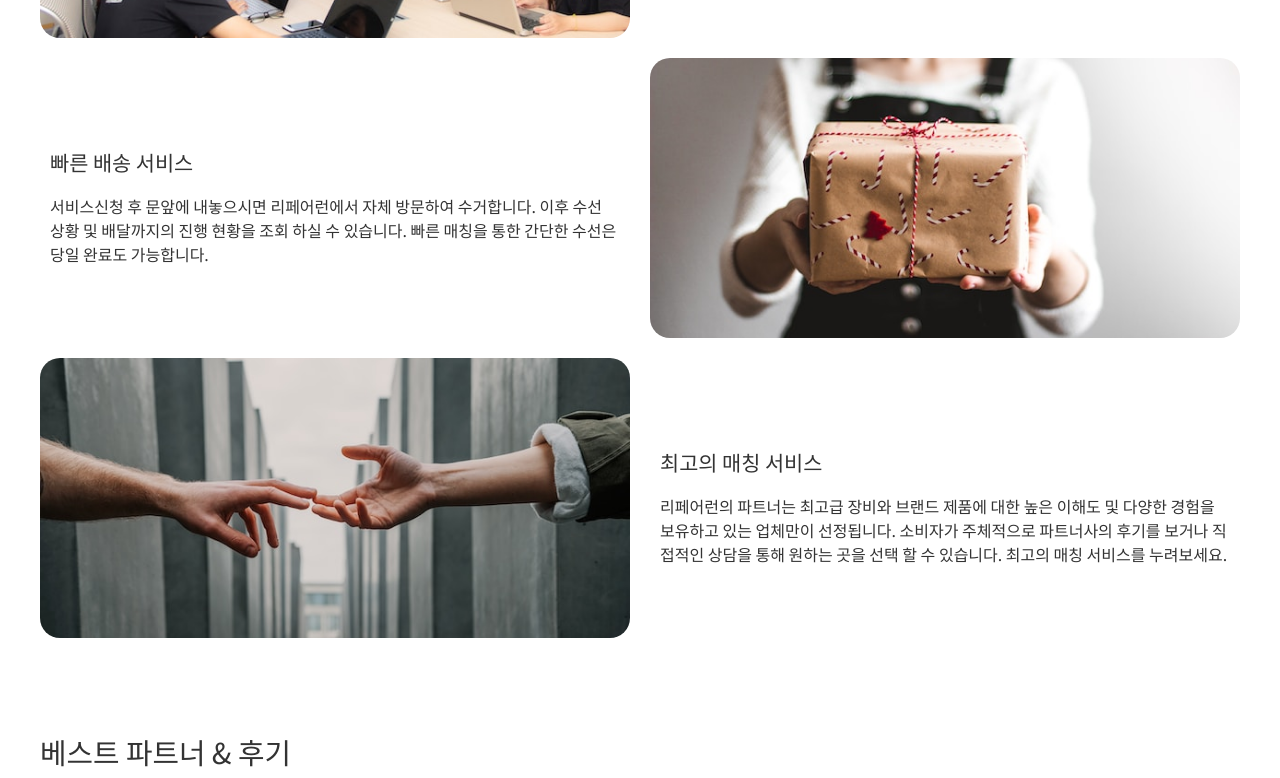
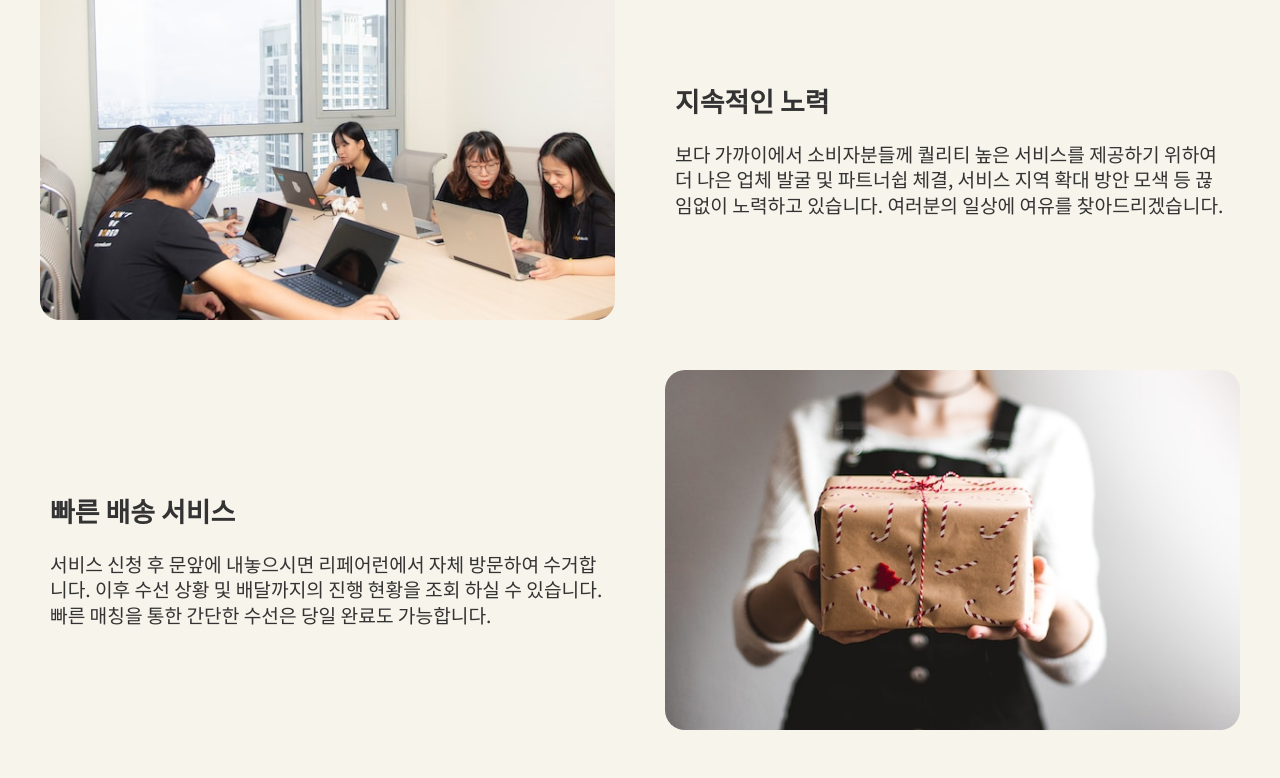
Before and after one commit to pshyun123/prj_repairrun, a React (Create React App) app: page / in a window 1280 px wide. Shown: the part 800-1578 px from the top of the page. Built offline with nearby package versions, Linux system fonts and the light colour scheme; no server answers.

Commit message:
logoslide 속도

```diff
--- a/src/component/BeforeAfter.jsx
+++ b/src/component/BeforeAfter.jsx
@@ -6,9 +6,9 @@ import {
   ReactCompareSliderImage,
 } from "react-compare-slider";
 
-export const FixStyle = styled.div`
+export const FixStyle = styled.section`
   .container {
-    margin-bottom: 80px;
+    margin-bottom: 150px;
     box-shadow: 4px 4px 8px rgba(0, 0, 0, 0.3);
     .beforeStyle {
       justify-content: start;
@@ -29,10 +29,6 @@ export const FixStyle = styled.div`
         padding: 20px;
         color: white;
         border-radius: 30px;
-        /* backdrop-filter: blur(0.25rem) saturate(180%) contrast(80%)
-        brightness(120%);
-      -webkit-backdrop-filter: blur(0.25rem) saturate(180%) contrast(80%)
-        brightness(120%);*/
         transition: opacity 0.25s ease-in-out;
         margin: 25px;
         background-color: var(--DARKBLUE);
@@ -42,6 +38,7 @@ export const FixStyle = styled.div`
 
   @media only screen and (max-width: 768px) {
     .container {
+      margin-bottom: 100px;
       .afterStyle,
       .beforeStyle {
         .label {
--- a/src/component/Slide.jsx
+++ b/src/component/Slide.jsx
@@ -6,14 +6,19 @@ import { useState, useEffect } from "react";
 import PartnerApi from "../api/PartnerApi";
 
 const LogoSlideStyle = styled.div`
-  padding: 60px 0;
+  padding: 100px 0;
   .rrPtns {
     text-align: center;
-    padding-bottom: 50px;
-    font-size: 1.8em;
+    padding-bottom: 80px;
+    font-size: 2em;
+    font-weight: 600;
+    margin-bottom: 10px;
   }
+
   .logo-slider {
-    transition-timing-function: linear;
+    .swiper-wrapper {
+      transition-timing-function: linear;
+    }
 
     .slide {
       width: 100%;
@@ -26,11 +31,11 @@ const LogoSlideStyle = styled.div`
     }
   }
   @media only screen and (max-width: 768px) {
-    padding: 0;
+    padding: 20px 0;
     .rrPtns {
       text-align: center;
       padding: 0;
-      font-size: 1.2em;
+      font-size: 1.5em;
     }
     .logo-slider {
       padding: 30px 0;
@@ -55,7 +60,7 @@ const LogoSlide = () => {
         const partnerLogoData = await PartnerApi.loadLogos();
         setUrlList(partnerLogoData);
       } catch (error) {
-        console.error("Error fetching data:", error);
+        console.error("Data Loading Error:", error);
       }
     };
 
--- a/src/pages/BasicMain.jsx
+++ b/src/pages/BasicMain.jsx
@@ -2,8 +2,8 @@ import { BannerStyle, ReasonStyle } from "../style/BasicMainStyle";
 import LogoSlide from "../component/Slide";
 import { useNavigate } from "react-router-dom";
 import ReviewListComp from "../component/ReviewList";
+import { bestPartnerStyle } from "../style/BasicMainStyle";
 import Fix from "../component/BeforeAfter";
-import { bestPartnerStyle } from "../style/BasicMainStyle";
 
 const MainBody = () => {
   const navigate = useNavigate();
@@ -40,7 +40,9 @@ const Reason = () => {
     <ReasonStyle>
       <div className="container">
         <div className="whyText">
-          <p className="wtxt">많은 사람들이 리페어런만 고집하는 이유?</p>
+          <p className="wtxt">
+            리페어런이 오픈과 동시에 정상의 자리를 차지한 이유!
+          </p>
         </div>
         <div className="reasonSet">
           <div className="reason reason1"></div>
@@ -48,10 +50,11 @@ const Reason = () => {
             <p className="repairR">지속적인 노력</p>보다 가까이에서 소비자분들께
             퀄리티 높은 서비스를 제공하기 위하여 더 나은 업체 발굴 및 파트너쉽
             체결, 서비스 지역 확대 방안 모색 등 끊임없이 노력하고 있습니다.
+            여러분의 일상에 여유를 찾아드리겠습니다.
           </div>
           <div className="reason reason3">
             <p className="repairR">빠른 배송 서비스</p>
-            서비스신청 후 문앞에 내놓으시면 리페어런에서 자체 방문하여
+            서비스 신청 후 문앞에 내놓으시면 리페어런에서 자체 방문하여
             수거합니다. 이후 수선 상황 및 배달까지의 진행 현황을 조회 하실 수
             있습니다. 빠른 매칭을 통한 간단한 수선은 당일 완료도 가능합니다.
           </div>
--- a/src/style/BasicMainStyle.jsx
+++ b/src/style/BasicMainStyle.jsx
@@ -13,7 +13,7 @@ export const BannerStyle = styled.section`
   background-size: cover;
   background-position: center;
   outline: 1px solid #999;
-  margin-bottom: 100px;
+  margin-bottom: 180px;
   .mainBanner {
     width: 100%;
     height: 100%;
@@ -53,6 +53,7 @@ export const BannerStyle = styled.section`
   }
   @media only screen and (max-width: 768px) {
     background-image: url(${bannermo});
+    margin-bottom: 100px;
     .mainBanner {
       background-color: rgba(0, 0, 0, 0.4);
       .container {
@@ -65,14 +66,17 @@ export const BannerStyle = styled.section`
 `;
 
 //// 리페어런 찾는 이유
-
 export const ReasonStyle = styled.div`
+  margin-bottom: 150px;
+  padding: 30px 0;
+  background-color: var(--IVORY);
   .container {
-    margin-bottom: 100px;
     .whyText {
-      padding-bottom: 20px;
+      padding: 40px 0;
       .wtxt {
-        font-size: 1.8em;
+        font-size: 2.5em;
+        padding-bottom: 20px;
+        font-weight: 600;
       }
     }
     .reasonSet {
@@ -83,13 +87,13 @@ export const ReasonStyle = styled.div`
         "reason1 reason2"
         "reason3 reason4"
         "reason5 reason6";
-      gap: 20px;
+      gap: 50px;
       margin-bottom: 30px;
-      line-height: 1.5em;
+      line-height: 1.6em;
 
       .reason1 {
         grid-area: reason1;
-        padding: 140px;
+        padding: 180px;
         background-image: url(${meeting});
         background-position: center;
         background-size: cover;
@@ -99,24 +103,28 @@ export const ReasonStyle = styled.div`
         grid-area: reason2;
         padding: 0 10px;
         margin: auto;
+        font-size: 1.2em;
 
         .repairR {
-          font-size: 1.3em;
+          font-size: 1.4em;
           line-height: 3em;
+          font-weight: 600;
         }
       }
       .reason3 {
         grid-area: reason3;
         padding: 0 10px;
         margin: auto;
+        font-size: 1.2em;
         .repairR {
-          font-size: 1.3em;
+          font-size: 1.4em;
           line-height: 3em;
+          font-weight: 600;
         }
       }
       .reason4 {
         grid-area: reason4;
-        padding: 140px;
+        padding: 180px;
         background-image: url(${delivery});
         background-position: center;
         background-size: cover;
@@ -124,7 +132,7 @@ export const ReasonStyle = styled.div`
       }
       .reason5 {
         grid-area: reason5;
-        padding: 140px;
+        padding: 180px;
         background-image: url(${connection});
         background-position: center;
         background-size: cover;
@@ -134,15 +142,18 @@ export const ReasonStyle = styled.div`
         grid-area: reason6;
         padding: 0 10px;
         margin: auto;
+        font-size: 1.2em;
         .repairR {
-          font-size: 1.3em;
+          font-size: 1.4em;
           line-height: 3em;
+          font-weight: 600;
         }
       }
     }
   }
 
   @media only screen and (max-width: 768px) {
+    margin-bottom: 60px;
     .container {
       .reasonSet {
         grid-template-columns: repeat(1, 100%);
@@ -156,17 +167,20 @@ export const ReasonStyle = styled.div`
           "reason6";
         row-gap: 0px;
         .reason2 {
-          margin-bottom: 20px;
+          margin-bottom: 50px;
         }
         .reason3 {
-          margin-bottom: 20px;
+          margin-bottom: 50px;
         }
         .reason6 {
-          margin-bottom: 20px;
         }
       }
     }
   }
 `;
 
-export const bestPartnerStyle = { fontSize: "1.8em" };
+export const bestPartnerStyle = {
+  fontSize: "2em",
+  textAlign: "center",
+  fontWeight: "600",
+};
```
